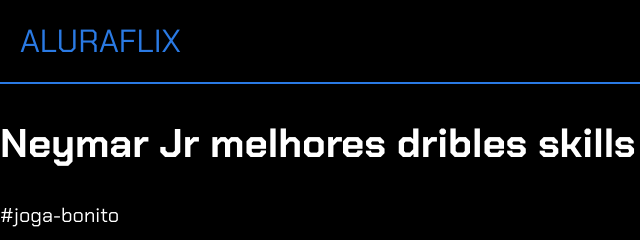
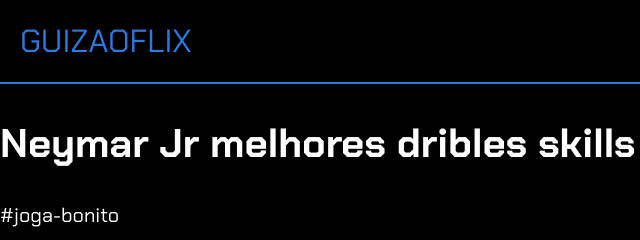
Before and after one commit to guilhermewleal/guizaoflix, a plain HTML site: page index.html in a window 1280 px wide. Shown: the top 240 px of the page, 0-640 px from the left. Drawn offline with Linux system fonts and the light colour scheme.

Commit message:
Alterando Aluraflix para Guizaoflix

```diff
--- a/index.html
+++ b/index.html
@@ -4,11 +4,11 @@
 <link rel="preconnect" href="https://fonts.gstatic.com" crossorigin>
 <link href="https://fonts.googleapis.com/css2?family=Chakra+Petch:ital,wght@0,300;0,400;0,500;0,600;0,700;1,300;1,400;1,500;1,600;1,700&display=swap" rel="stylesheet">
     <link rel="stylesheet" href="styles.css">
-    <title>Aluraflix</title>
+    <title>Guizaoflix</title>
 </head>
 
 <body>
-    <header>ALURAFLIX</header>
+    <header>GUIZAOFLIX</header>
 
     <section>
         <div>
```
